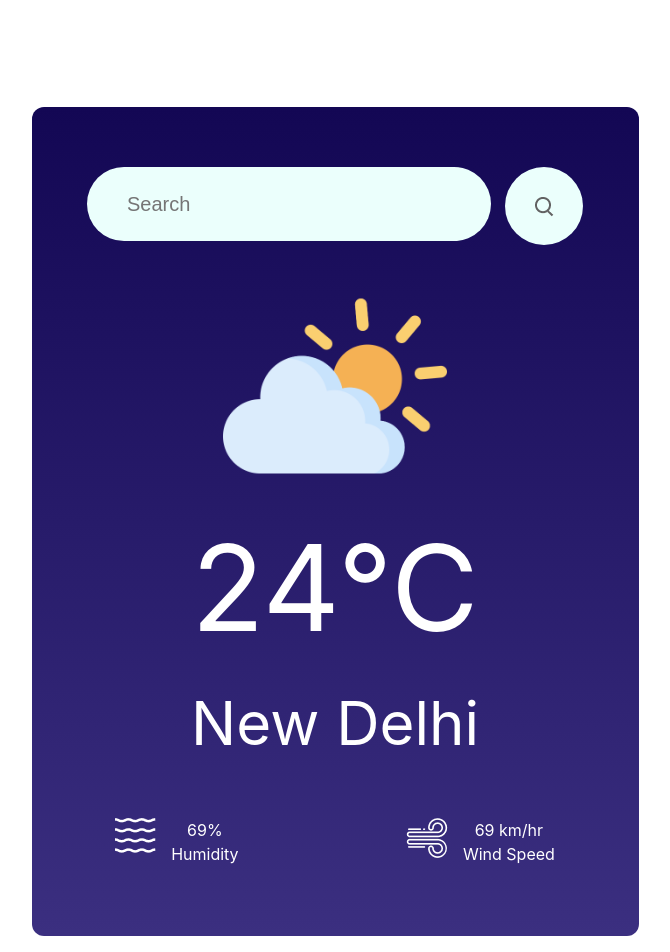
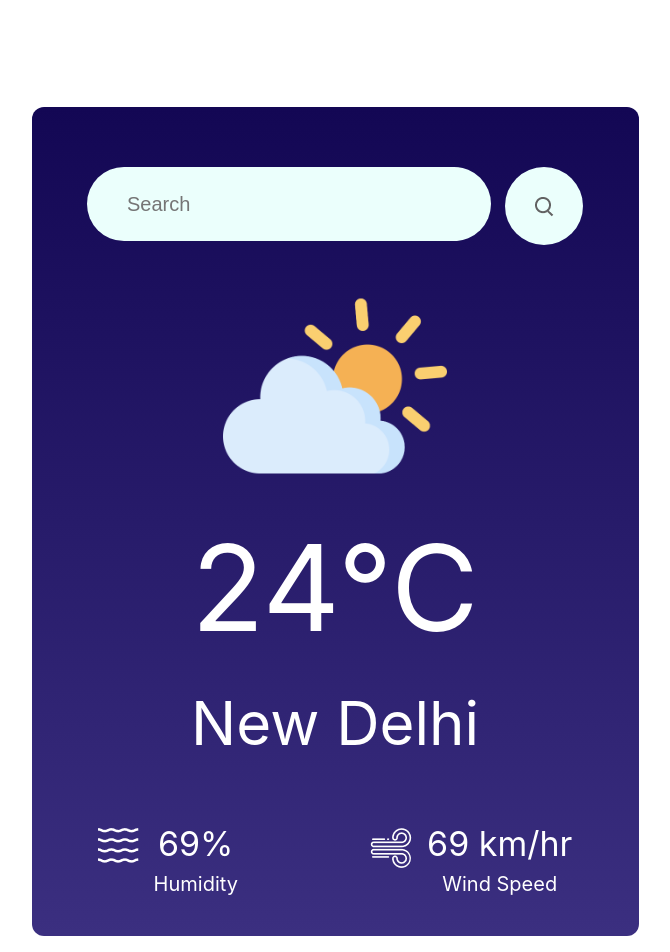
Before and after one commit to VedantNagar/Weather-App, a React (Vite) app in the folder weather-app/: page / in a window 1280 px wide. Shown: the top 952 px of the page, without its empty margins (305-975 px from the left). Built offline with nearby package versions, Linux system fonts and the light colour scheme.

Commit message:
finished Cascading Style Sheets

```diff
--- a/weather-app/src/Components/Weather-App/Weather.css
+++ b/weather-app/src/Components/Weather-App/Weather.css
@@ -66,3 +66,14 @@
   align-items: flex-start;
   gap: 15px;
 }
+.data {
+  font-size: 34px;
+  font-weight: 400;
+}
+.icon {
+  margin-top: 10px;
+}
+.text {
+  font-size: 20px;
+  font-weight: 400;
+}
```
